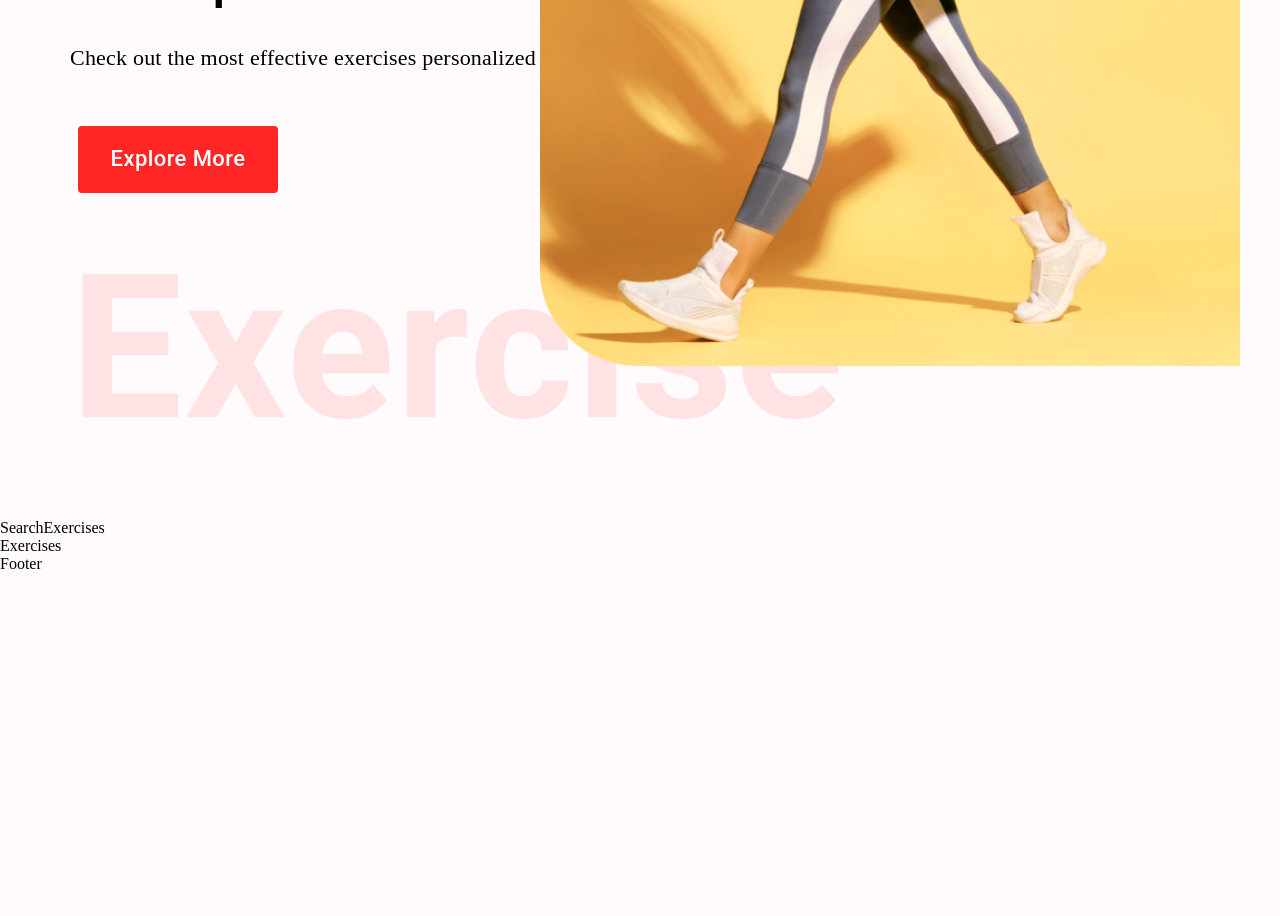
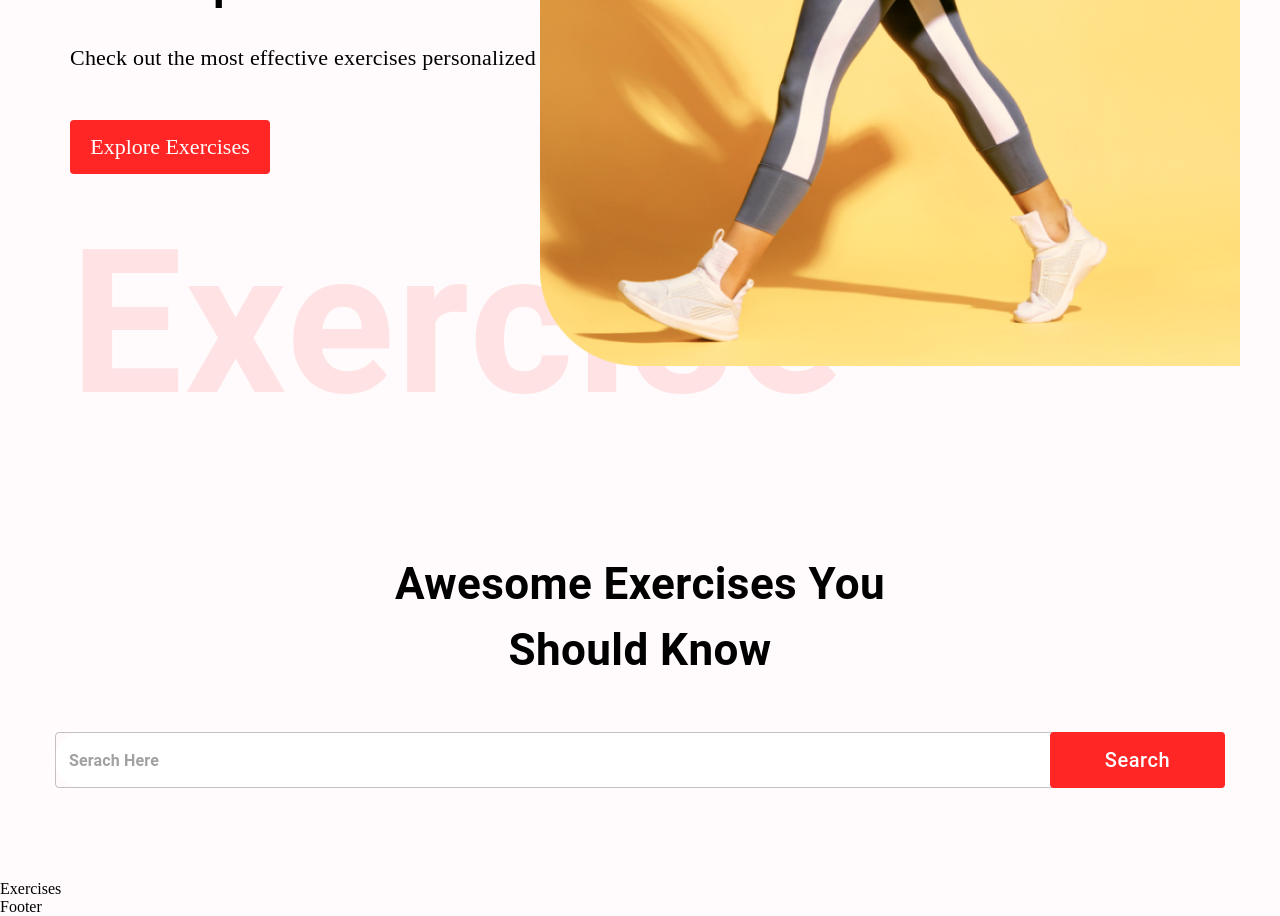
Before and after one commit to BlakeACollins/Pocket-Gym, a React (Create React App) app: page / in a window 1280 px wide. Shown: the part 500-1416 px from the top of the page. Before the commit the page ends 1073 px from the top, so only its background shows below. Built offline with nearby package versions, Linux system fonts and the light colour scheme; no server answers.

Commit message:
Add files via upload

```diff
--- a/src/App.js
+++ b/src/App.js
@@ -2,23 +2,22 @@ import React from 'react'
 import './App.css'
 import { Route, Routes } from 'react-router-dom'
 import { Box } from '@mui/material'
+
 import ExerciseDetail from './pages/ExerciseDetail'
 import Home from './pages/Home'
 import Navbar from './components/Navbar';
 import Footer from './components/Footer'
 
 
-const App = () => {
-  return (
-    <Box width="400px" sx={{ width: { x1: '1488px' }}} m="auto">
+const App = () => (
+  <Box width="400px" sx={{ width: { xl: '1488px' } }} m="auto">
     <Navbar />
     <Routes>
-            <Route path='/' element={<Home />} />
+      <Route path="/" element={<Home />} />
       <Route path="/exercise/:id" element={<ExerciseDetail />} />
     </Routes>
     <Footer />
   </Box>
-  )
-}
+);
 
 export default App
--- a/src/components/HeroBanner.js
+++ b/src/components/HeroBanner.js
@@ -1,5 +1,5 @@
 import React from 'react';
-import { Box, Button, Stack, Typography } from '@mui/material';
+import { Box, Stack, Typography } from '@mui/material';
 
 import HeroBannerImage from '../assets/assets/images/banner.png';
 
@@ -13,13 +13,13 @@ const HeroBanner = () => (
     <Typography fontSize="22px" fontFamily="Alegreya" lineHeight="35px">
       Check out the most effective exercises personalized to you
     </Typography>
-    <Button>
-      <a href="#exercises" style={{ marginTop: '45px', textDecoration: 'none', width: '200px', textAlign: 'center', background: '#FF2625', padding: '14px', fontSize: '22px', textTransform: 'none', color: 'white', borderRadius: '4px' }}>Explore More</a>
-    </Button>
+    <Stack>
+      <a href="#exercises" style={{ marginTop: '45px', textDecoration: 'none', width: '200px', textAlign: 'center', background: '#FF2625', padding: '14px', fontSize: '22px', textTransform: 'none', color: 'white', borderRadius: '4px' }}>Explore Exercises</a>
+    </Stack>
     <Typography fontWeight={600} color="#FF2625" sx={{ opacity: '0.1', display: { lg: 'block', xs: 'none' }, fontSize: '200px' }}>
       Exercise
     </Typography>
-    <img src={HeroBannerImage} alt="Women walking to the gym" className="hero-banner-img" />
+    <img src={HeroBannerImage} alt="hero-banner" className="hero-banner-img" />
   </Box>
 );
 
--- a/src/components/SearchExercises.js
+++ b/src/components/SearchExercises.js
@@ -1,9 +1,76 @@
-import React, {useEffect, useState} from 'react'
-import { Box, Button, TextField, Typography } from '@mui/material'
+import React, { useEffect, useState } from 'react'
+import { Box, Button, Stack, TextField, Typography } from '@mui/material'
+import { exerciseOptions, fetchData } from '../utils/fetchData'
+
+
+
 
 const SearchExercises = () => {
+  const [search, setSearch ] = useState('');
+  const [exercise, setExercises] = useState([]);
+  const [bodyParts, setBodyParts ] =useState([]);
+
+
+  useEffect(() => {
+    const fetchExercisesData = async () => {
+      const bodyPartsData = await fetchData('https://exercisedb.p.rapidapi.com/exercises/bodyPartList', exerciseOptions);
+
+      setBodyParts(['all', ...bodyPartsData]);
+    }
+
+    fetchExercisesData();
+  }, [])
+
+  const handleSearch = async () => {
+    if(search){
+     const exerciseData = await fetchData('https://exercisedb.p.rapidapi.com/exercises', exerciseOptions);
+
+     const searchedExercises = exerciseData.filter(
+      (exercise) => exercise.name.toLowerCase().includes(search)
+      || exercise.target.toLowerCase().includes(search)
+      || exercise.equipment.toLowerCase().includes(search)
+      || exercise.bodyPart.toLowerCase().includes(search)
+     )
+
+      setSearch('');
+      setExercises(searchedExercises);
+    }
+  }
+
+
   return (
-    <div>SearchExercises</div>
+    <Stack alignItems="center" mt="37px" justifyContent="center" p="20px">
+      <Typography fontWeight={700} sx={{ fontSize: { lg: '44px', xs: '30px'}}} mb="49px" textAlign="center">
+       Awesome Exercises You <br /> Should Know
+      </Typography>
+      <Box position="relative" mb="72px">
+        <TextField
+          sx={{ input: { fontWeight: '700', border: 'none', borderRadius: '4px' }, width: { lg: '1170px', xs: '350px' }, backgroundColor: '#fff', borderRadius: '40px' }}
+          height="76px"
+          value={search}
+          onChange={(e) => setSearch(e.target.value.toLowerCase())}
+          placeholder='Serach Here'
+          type="text"
+
+        />
+        <Button className='search-btn'
+        sx={{
+          bgcolor: '#FF2625',
+          color: '#fff',
+          textTransform: 'none',
+          width: { lg: '175px', xs: '80px'},
+          fontSize: { lg: '20px', xs: '14px'},
+          height: '56px',
+          position: 'absolute',
+          right: '0'
+        }}
+        onClick={handleSearch}
+        >
+            Search
+        </Button>
+      </Box>
+      <Box></Box>
+    </Stack>
   )
 }
 
--- a/src/index.js
+++ b/src/index.js
@@ -1,5 +1,5 @@
 import React from "react";
-import ReactDOM from "react-dom";
+import ReactDOM from "react-dom/client";
 import App from './App'
 import { BrowserRouter } from "react-router-dom";
 
--- a/src/pages/Home.js
+++ b/src/pages/Home.js
@@ -1,5 +1,6 @@
 import React, { useState } from 'react'
 import { Box } from '@mui/material'
+
 import Exercises from '../components/Exercises'
 import SearchExercises from '../components/SearchExercises'
 import HeroBanner from '../components/HeroBanner'
--- /dev/null
+++ b/src/utils/fetchData.js
@@ -0,0 +1,16 @@
+export const exerciseOptions = {
+    method: 'GET',
+    headers: {
+      'X-RapidAPI-Key':
+      '3d1e64e48bmsh1beb97cf0d2c8b7p14acfdjsn5dfe9f4acd23',
+      'X-RapidAPI-Host': 'exercisedb.p.rapidapi.com'
+    }
+  };
+
+
+export const fetchData = async (url, options) =>{
+    const res = await fetch(url,options);
+    const data = await res.json()
+
+    return data;
+}
```
Lines whose indentation alone changed are shown as unchanged.
